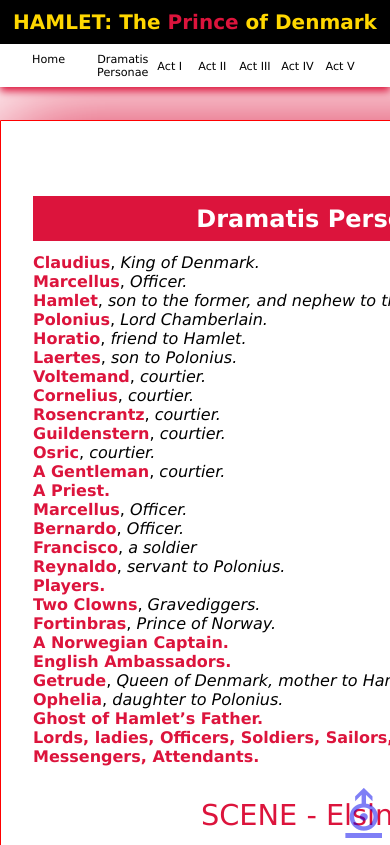
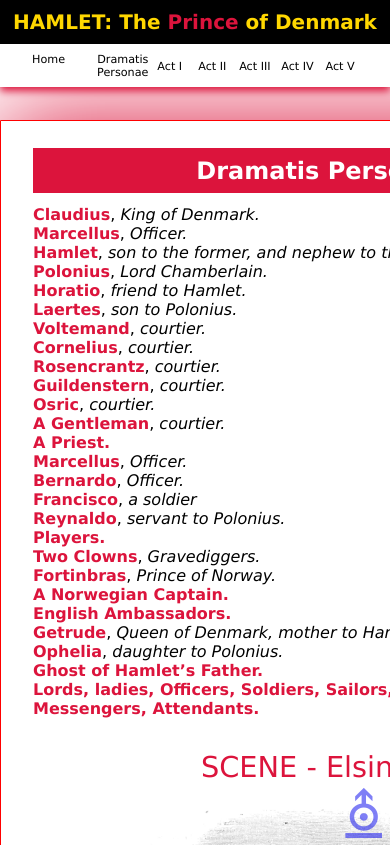
Before and after one commit to ArjunBrookes/arjunbrookes.github.io, a plain HTML site: page docs/play_new/play_MultiMedia.html in a window 390 px wide. Shown: the top 845 px of the page. Drawn offline with Linux system fonts and the light colour scheme.

Commit message:
change in the dramatis head

```diff
--- a/docs/play_new/play_MultiMedia-web-resources/css/play.css
+++ b/docs/play_new/play_MultiMedia-web-resources/css/play.css
@@ -390,7 +390,6 @@ input[type="checkbox"] {
     margin: 0 auto;
     border:1px solid red;
     background-color: white;
-    padding: 4rem 2rem;
   }
 
 }
```
